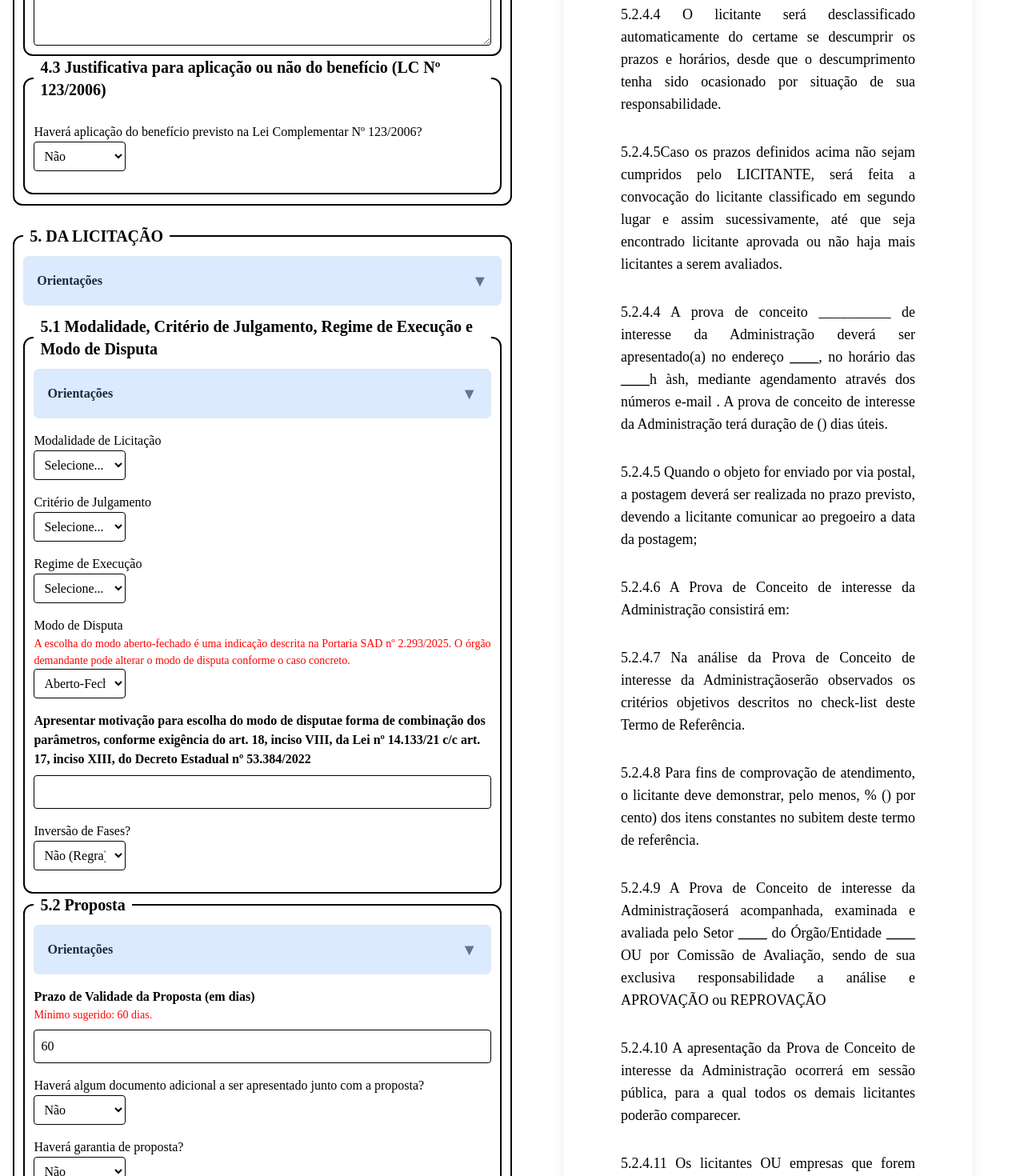
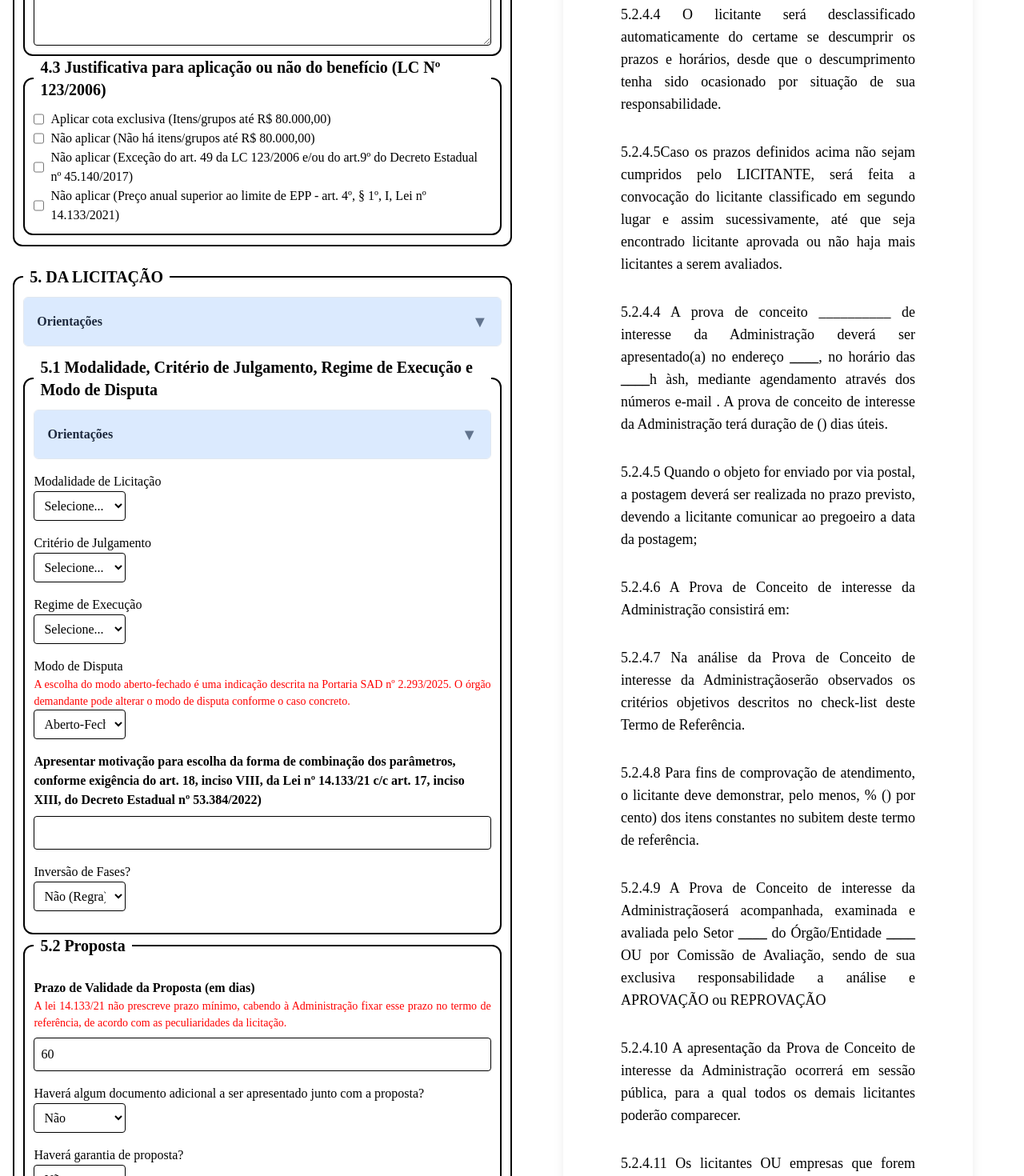
Before and after one commit to devpabloh/tr-servico, a React (Vite) app: page / in a window 1280 px wide. Shown: the part 5320-6790 px from the top of the page at 80% size. Built offline with nearby package versions, Linux system fonts and the light colour scheme.

Commit message:
"feat:  alterações 05/03/2026"

```diff
--- a/src/components/Formulario.tsx
+++ b/src/components/Formulario.tsx
@@ -914,7 +914,7 @@ formData.qualTipoContratacao === 'corporativo' && (
 
 
           <FieldsetContainer titleLegend="4.3 Justificativa para aplicação ou não do benefício (LC Nº 123/2006)">
-            <SelectComponent
+            {/* <SelectComponent
               label="Haverá aplicação do benefício previsto na Lei Complementar Nº 123/2006?"
               onChange={(e)=> setFormData({...formData, aplicarCotaExclusiva: e.target.value})}
               value={formData.aplicarCotaExclusiva}
@@ -922,11 +922,9 @@ formData.qualTipoContratacao === 'corporativo' && (
               <option value="">Selecione uma opção</option>
               <option value="sim">Sim</option>
               <option value="nao">Não</option>
-            </SelectComponent>
-
-             {formData.aplicarCotaExclusiva === 'sim' && (
-              <>
-             <div className="flex gap-2">
+            </SelectComponent> */}
+
+              <div className="flex gap-2">
               <input
                 type="checkbox"
                 id="aplicarCotaExclusica"
@@ -937,6 +935,15 @@ formData.qualTipoContratacao === 'corporativo' && (
               />
               <label htmlFor="aplicarCotaExclusica">Aplicar cota exclusiva (Itens/grupos até R$ 80.000,00)</label>
              </div>
+             {formData.justificativaBeneficioLC123Opcao?.includes('aplicar') && (
+              <InputComponent
+                label=""
+                id="itensLotesCotaExclusiva"
+                value={formData.itensLotesCotaExclusiva}
+                onChange={(e) => setFormData({...formData, itensLotesCotaExclusiva: e.target.value})}
+                orientacoes="Citar quais itens ou lotes. Deixe em branco se forem todos."
+              />
+            )}
               <div className="flex gap-2">
               <input
                 type="checkbox"
@@ -948,6 +955,15 @@ formData.qualTipoContratacao === 'corporativo' && (
               />
               <label htmlFor="nao_aplicar_sem_enquadramento">Não aplicar (Não há itens/grupos até R$ 80.000,00)</label>
              </div>
+             {formData.justificativaBeneficioLC123Opcao?.includes('nao_aplicar_sem_enquadramento') && (
+              <InputComponent
+                label=""
+                id="nao_aplicar_sem_enquadramento_texto"
+                value={formData.nao_aplicar_sem_enquadramento_texto}
+                onChange={(e) => setFormData({...formData, nao_aplicar_sem_enquadramento_texto: e.target.value})}
+                orientacoes="Citar quais itens ou lotes. Deixe em branco se forem todos."
+              />
+            )}
               <div className="flex gap-2">
                   <input
                     type="checkbox"
@@ -957,8 +973,30 @@ formData.qualTipoContratacao === 'corporativo' && (
                     checked={formData.justificativaBeneficioLC123Opcao?.includes('nao_aplicar_art_49') || false}
                     onChange={()=> toggleOpcao("nao_aplicar_art_49")}
                   />
-              <label htmlFor="nao_aplicar_art_49">Não aplicar (Exceção Art. 49 da LC 123/2006)</label>
+              <label htmlFor="nao_aplicar_art_49">Não aplicar (Exceção do art. 49 da LC 123/2006 e/ou  do art.9º do Decreto Estadual nº 45.140/2017)</label>
              </div>
+              {formData.justificativaBeneficioLC123Opcao?.includes('nao_aplicar_art_49') && (
+              <div className="pl-4 border-l-4">
+                 <InputComponent
+                  label="Inciso(s) do art. 49 da LC nº 123/2006"
+                  id="incisosArt49LC123"
+                  value={formData.incisosArt49LC123}
+                  onChange={(e) => setFormData({...formData, incisosArt49LC123: e.target.value})}
+                />
+                 <InputComponent
+                  label="Inciso(s) do art. 9º do Decreto nº 45.140/2017"
+                  id="incisosArt9Decreto45140"
+                  value={formData.incisosArt9Decreto45140}
+                  onChange={(e) => setFormData({...formData, incisosArt9Decreto45140: e.target.value})}
+                />
+                 <InputComponent
+                  label="Justificativa robusta para o enquadramento"
+                  id="justificativaNaoAplicacaoArt49"
+                  value={formData.justificativaNaoAplicacaoArt49}
+                  onChange={(e) => setFormData({...formData, justificativaNaoAplicacaoArt49: e.target.value})}
+                />
+              </div>
+            )}
               <div className="flex gap-2">
               <input
                 type="checkbox"
@@ -968,41 +1006,12 @@ formData.qualTipoContratacao === 'corporativo' && (
                 checked={formData.justificativaBeneficioLC123Opcao?.includes('nao_aplicar_art_4_lei_14133') || false }
                 onChange={()=> toggleOpcao("nao_aplicar_art_4_lei_14133")}
               />
-              <label htmlFor="nao_aplicar_art_4_lei_14133">Não aplicar (Preço anual superior ao limite de EPP - Art. 4º, § 1º, I, Lei 14.133)</label>
+              <label htmlFor="nao_aplicar_art_4_lei_14133">Não aplicar (Preço anual superior ao limite de EPP - art. 4º, § 1º, I, Lei nº 14.133/2021)</label>
              </div>
 
-            {formData.justificativaBeneficioLC123Opcao?.includes('aplicar') && (
-              <InputComponent
-                label="Itens OU lotes com cota exclusiva"
-                id="itensLotesCotaExclusiva"
-                value={formData.itensLotesCotaExclusiva}
-                onChange={(e) => setFormData({...formData, itensLotesCotaExclusiva: e.target.value})}
-                orientacoes="Citar quais itens ou lotes. Deixe em branco se forem todos."
-              />
-            )}
-
-            {formData.justificativaBeneficioLC123Opcao?.includes('nao_aplicar_art_49') && (
-              <div className="pl-4 border-l-4">
-                 <InputComponent
-                  label="Inciso(s) do art. 49 da LC nº 123/2006"
-                  id="incisosArt49LC123"
-                  value={formData.incisosArt49LC123}
-                  onChange={(e) => setFormData({...formData, incisosArt49LC123: e.target.value})}
-                />
-                 <InputComponent
-                  label="Inciso(s) do art. 9º do Decreto nº 45.140/2017"
-                  id="incisosArt9Decreto45140"
-                  value={formData.incisosArt9Decreto45140}
-                  onChange={(e) => setFormData({...formData, incisosArt9Decreto45140: e.target.value})}
-                />
-                 <InputComponent
-                  label="Justificativa robusta para o enquadramento"
-                  id="justificativaNaoAplicacaoArt49"
-                  value={formData.justificativaNaoAplicacaoArt49}
-                  onChange={(e) => setFormData({...formData, justificativaNaoAplicacaoArt49: e.target.value})}
-                />
-              </div>
-            )}
+
+
+
 
             {formData.justificativaBeneficioLC123Opcao?.includes('nao_aplicar_art_4_lei_14133') && (
                <InputComponent
@@ -1013,8 +1022,6 @@ formData.qualTipoContratacao === 'corporativo' && (
                 />
             )}
 
-              </>
-             )}
 
           </FieldsetContainer>
 
@@ -1092,7 +1099,7 @@ formData.qualTipoContratacao === 'corporativo' && (
             </SelectComponent>
 
             <InputComponent
-              label="Apresentar motivação para escolha do modo de disputae forma de combinação dos parâmetros, conforme exigência do art. 18, inciso VIII, da Lei nº 14.133/21 c/c art. 17, inciso XIII, do Decreto Estadual nº 53.384/2022"
+              label="Apresentar motivação para escolha da forma de combinação dos parâmetros, conforme exigência do art. 18, inciso VIII, da Lei nº 14.133/21 c/c art. 17, inciso XIII, do Decreto Estadual nº 53.384/2022) "
               id="motivacaoParametrosLicitacao"
               value={formData.motivacaoParametrosLicitacao}
               onChange={(e) => setFormData({...formData, motivacaoParametrosLicitacao: e.target.value})}
@@ -1121,14 +1128,14 @@ formData.qualTipoContratacao === 'corporativo' && (
           </FieldsetContainer>
 
           <FieldsetContainer titleLegend="5.2 Proposta">
-            <CollapsibleText title="Orientações">
-              <ul className="orientacoes">
-                <li>O Decreto Estadual nº 53.384/2022 dispõe que a Administração Pública poderá prever, excepcionalmente, a apresentação de amostra, exame de conformidade ou prova de conceito, entre outros testes de interesse da Administração, de modo a comprovar a aderência do objeto ofertado pelos licitantes às especificações definidas no termo de referência.Assim, em caso de necessidade justificada da exigência de algum desses testes, a redação exposta neste item deve ser adaptada para contemplar as suas especificidades do caso concreto, garantindo sempre os requisitos básicos contidos no § 2º, do art. 20, do Decreto Estadual nº 53.384/2022. </li>
-                <li>
-                  Quanto ao momento da análise das amostras/exame de conformidade/prova de conceito/outros testes, o Decreto nº 53.384/2022 disciplina que poderá ser realizada durante o processamento da licitação, quando do julgamento das propostas; após a homologação, como condição para a assinatura do contrato; ou no período de vigência contratual ou da ata de registro de preços.
-                </li>
-              </ul>
-            </CollapsibleText>
+              {/* <CollapsibleText title="Orientações">
+                <ul className="orientacoes">
+                  <li>O Decreto Estadual nº 53.384/2022 dispõe que a Administração Pública poderá prever, excepcionalmente, a apresentação de amostra, exame de conformidade ou prova de conceito, entre outros testes de interesse da Administração, de modo a comprovar a aderência do objeto ofertado pelos licitantes às especificações definidas no termo de referência.Assim, em caso de necessidade justificada da exigência de algum desses testes, a redação exposta neste item deve ser adaptada para contemplar as suas especificidades do caso concreto, garantindo sempre os requisitos básicos contidos no § 2º, do art. 20, do Decreto Estadual nº 53.384/2022. </li>
+                  <li>
+                    Quanto ao momento da análise das amostras/exame de conformidade/prova de conceito/outros testes, o Decreto nº 53.384/2022 disciplina que poderá ser realizada durante o processamento da licitação, quando do julgamento das propostas; após a homologação, como condição para a assinatura do contrato; ou no período de vigência contratual ou da ata de registro de preços.
+                  </li>
+                </ul>
+              </CollapsibleText> */}
             <InputComponent
               label="Prazo de Validade da Proposta (em dias)"
               id="prazoValidadePropostaDias"
@@ -1136,7 +1143,7 @@ formData.qualTipoContratacao === 'corporativo' && (
               min={0}
               value={formData.prazoValidadePropostaDias}
               onChange={(e) => setFormData({...formData, prazoValidadePropostaDias: e.target.value})}
-              orientacoes="Mínimo sugerido: 60 dias."
+              orientacoes="A lei 14.133/21 não prescreve prazo mínimo, cabendo à Administração fixar esse prazo no termo de referência, de acordo com as peculiaridades da licitação."
             />
 
             <SelectComponent
--- a/src/types/types.ts
+++ b/src/types/types.ts
@@ -149,6 +149,7 @@ export type FormDataCompleto = {
   justificativa_vedacao_pessoafisica: string;
   vedacaoParticipacaoPessoaFisicaNao: string;
   vedacaoParticipacaoPessoaFisicaSim: string;
+  nao_aplicar_sem_enquadramento_texto: string;
 
   itensPorUnidade: Item[];
   grupos: Grupo[];
```
Also changed, not shown: src/App.tsx (+4 -3 lines), src/components/ConteudoDocumento.tsx (+11 -4 lines).
